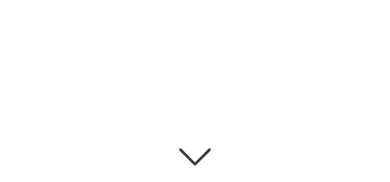
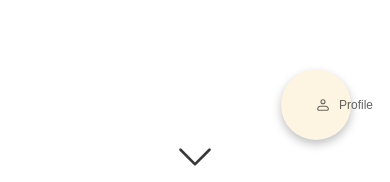
Before and after one commit to AaronWillsAbordo/aaronwillsabordo.github.io, a React app: page / in a window 390 px wide. Shown: the part 662-844 px from the top of the page. Built offline with nearby package versions, Linux system fonts and the light colour scheme.

Commit message:
[mobile] navbar update

```diff
--- a/src/App.js
+++ b/src/App.js
@@ -50,8 +50,8 @@ function App() {
         // return <WorkInProgress />;
 
       case 'certificates':
-        // return <Certificates ref={certificatesRef} isMobile={isMobile} />;
-        return <WorkInProgress />;
+        return <Certificates ref={certificatesRef} isMobile={isMobile} />;
+        // return <WorkInProgress />;
 
       case 'about':
         // return <About ref={aboutRef} isMobile={isMobile} />;
--- a/src/components/NavBar.css
+++ b/src/components/NavBar.css
@@ -47,15 +47,22 @@
 /* Burger Menu Styles for Mobile */
 @media (max-width: 800px) {
     .nav-bar {
-        top: 20px;
-        right: 20px;
+        bottom: 5%;
+        right: 10%;
         flex-direction: row;
+        background-color: var(--primaryColor, var(--creamy));
+        box-shadow: 0px 4px 10px rgba(0, 0, 0, 0.25);
+        border-radius: 50%;
+
+        width: 70px; /* Adjust size for circle */
+        height: 70px; /* Equal to width for a perfect circle */
     }
 
     .burger {
         position: relative;
-        width: 30px;
-        height: 20px;
+        width: 40px;
+        height: 30px;
+        transform: translate(40%, 65%);
         cursor: pointer;
         display: block;
         z-index: 1001;
@@ -69,11 +76,13 @@
         display: block;
         position: absolute;
         height: 4px;
-        width: 100%;
-        background: var(--darkFont75, black);
+        width: 100%; /* Adjust width relative to the circle size */
+        left: 0;
+
+        background: var(--darkFont, black);
         border-radius: 9px;
         opacity: 1;
-        left: 0;
+
         transform: rotate(0deg);
         transition: 0.25s ease-in-out;
     }
@@ -108,14 +117,14 @@
 
     .burger input:checked ~ span:nth-of-type(3) {
         transform: rotate(-45deg);
-        top: 22px;
+        top: 27px;
         left: 5px;
     }
 
     .menu {
         position: fixed;
-        top: 50px;
-        right: 10px;
+        bottom: 17%;
+        right: 10%;
         background-color: var(--creamy);
         box-shadow: 0 4px 8px rgba(0, 0, 0, 0.1);
         border-radius: 8px;
```
